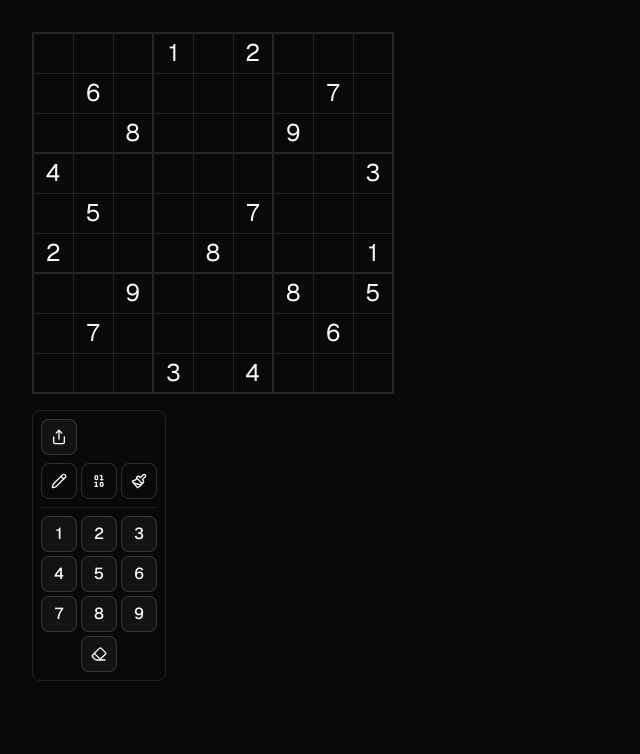
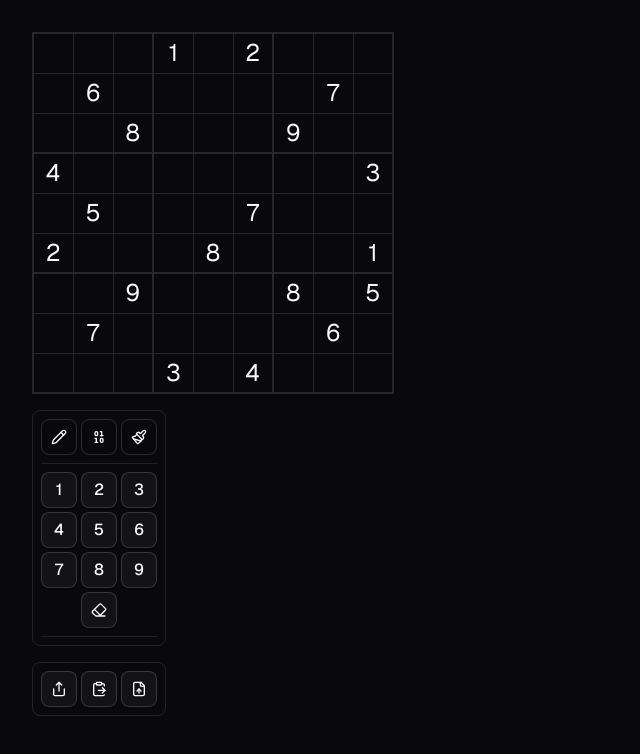
Before and after one commit to Popa-42/sudoku, a Next.js app: page / in a window 1280 px wide. Shown: the top 754 px of the page, without its empty margins (0-640 px from the left). Built offline with nearby package versions, Linux system fonts and the light colour scheme; a web font is replaced by a local one.

Commit message:
Add import functionality

```diff
--- a/src/app/page.tsx
+++ b/src/app/page.tsx
@@ -2,9 +2,9 @@
 "use client";
 
 import { SudokuGrid } from "@/components/sudoku/grid";
-import React, { useRef, useState } from "react";
+import React, { useEffect, useRef, useState } from "react";
 import { Toggle } from "@/components/ui/toggle";
-import { Binary, Eraser, Paintbrush, Pencil, Share } from "lucide-react";
+import { Binary, ClipboardPaste, Eraser, FileUp, LinkIcon, Paintbrush, Pencil, Share } from "lucide-react";
 import { Button } from "@/components/ui/button";
 import type { ColorName, SudokuGridHandle } from "@/types";
 import { COLOR_BG_CLASS, CORNER_POS_CLASSES } from "@/components/sudoku/constants";
@@ -55,6 +55,11 @@ export default function Home() {
 
   // Ref to call imperative actions on the grid
   const gridRef = useRef<SudokuGridHandle | null>(null);
+
+  useEffect(() => {
+    tryImportFromUrl();
+    // eslint-disable-next-line react-hooks/exhaustive-deps
+  }, []);
 
   // Pastel color buttons (ordered as requested) - without black
   const COLOR_ORDER: ColorName[] = [
@@ -143,6 +148,49 @@ export default function Home() {
     }
   };
 
+  const fileInputRef = useRef<HTMLInputElement | null>(null);
+
+  const importFromText = (text: string) => {
+    try {
+      if (!text?.startsWith("SG1|")) throw new Error("Invalid payload");
+      gridRef.current?.importState(text);
+    } catch (e) {
+      console.error(e);
+      alert((e as Error).message || "Failed to import");
+    }
+  };
+
+  const handlePasteClick = async () => {
+    try {
+      const txt = await navigator.clipboard.readText();
+      importFromText(txt);
+    } catch {
+      const txt = prompt("Paste your SG1 payload here:");
+      if (txt) importFromText(txt);
+    }
+  };
+
+  const handleFilePick = async (e: React.ChangeEvent<HTMLInputElement>) => {
+    const f = e.target.files?.[0];
+    if (!f) return;
+    const txt = await f.text();
+    importFromText(txt.trim());
+    e.target.value = "";
+  };
+
+  const handleFileClick = () => fileInputRef.current?.click();
+
+  const tryImportFromUrl = () => {
+    try {
+      const url = new URL(window.location.href);
+      const q = url.searchParams.get("state") || url.hash.replace(/^#state=/, "");
+      if (!q) return;
+      importFromText(decodeURIComponent(q));
+    } catch (e) {
+      console.error(e);
+    }
+  };
+
   return (
     <div className="space-y-4 p-8">
       <SudokuGrid
@@ -162,19 +210,6 @@ export default function Home() {
       />
 
       <div className="flex w-fit flex-col gap-2 rounded-md border p-2">
-        {/* Share */}
-        <div className="flex gap-1">
-          <Button
-            size="icon"
-            variant="outline"
-            aria-label="Share / export grid"
-            title="Share / export grid"
-            onClick={handleShare}
-          >
-            <Share />
-          </Button>
-        </div>
-
         {/* Mode toggles */}
         <div className="flex gap-1">
           <Toggle
@@ -278,6 +313,42 @@ export default function Home() {
             );
           })}
         </div>
+
+        <Separator />
+      </div>
+
+      <div className="flex w-fit gap-1 rounded-md border p-2">
+        <Button
+          size="icon"
+          variant="outline"
+          aria-label="Share / export grid"
+          title="Share / export grid"
+          onClick={handleShare}
+        >
+          <Share />
+        </Button>
+
+        <Button
+          size="icon"
+          variant="outline"
+          aria-label="Import from clipboard / paste"
+          title="Import from clipboard / paste"
+          onClick={handlePasteClick}
+        >
+          <ClipboardPaste />
+        </Button>
+
+        <Button
+          size="icon"
+          variant="outline"
+          aria-label="Import from file"
+          title="Import from file"
+          onClick={handleFileClick}
+        >
+          <FileUp />
+        </Button>
+
+        <input ref={fileInputRef} type="file" accept=".txt,.sg1" className="hidden" onChange={handleFilePick} />
       </div>
     </div>
   );
```
